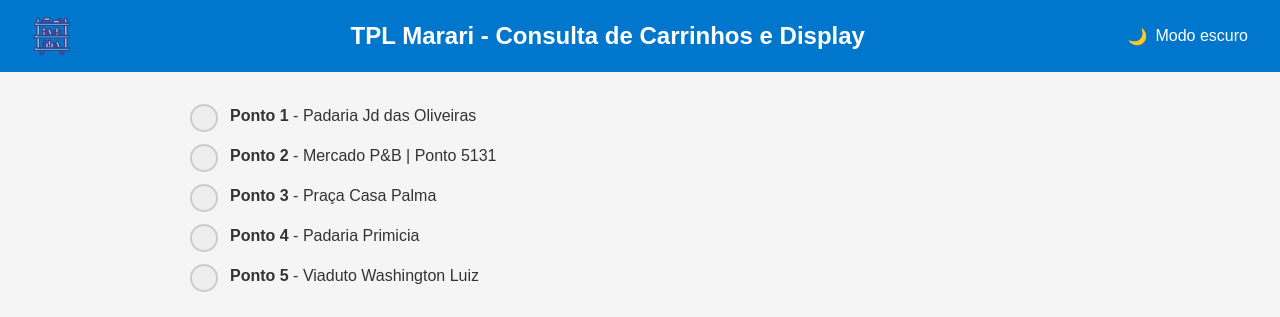
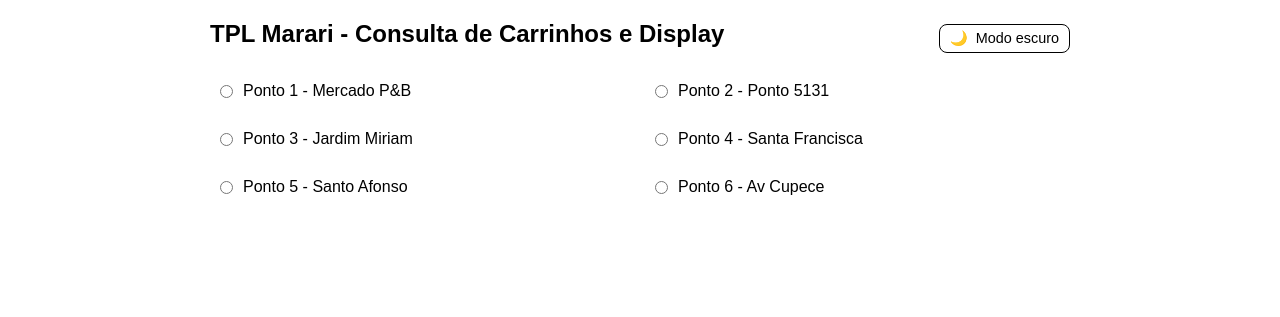
Before and after one commit to leolopes-7/dev-calendarios-unificados, a plain HTML site: page index.html in a window 1280 px wide. Drawn offline with Linux system fonts and the light colour scheme.

Commit message:
Add files via upload

```diff
--- a/index.html
+++ b/index.html
@@ -1,199 +1,81 @@
 <!DOCTYPE html>
-<html lang="pt-br">
+<html lang="pt-BR" data-theme="light">
 <head>
   <meta charset="UTF-8" />
-    <meta name="viewport" content="width=device-width, initial-scale=1" />
+  <meta name="viewport" content="width=device-width, initial-scale=1.0"/>
   <title>TPL Marari - Consulta de Carrinhos e Display</title>
-    <link rel="icon" type="image/x-icon" href="favicon.ico" />
   <link rel="stylesheet" href="style.css" />
-    <style>
-        /* Apenas CSS dos radio buttons para referência */
-        .calendar-checkbox {
-            position: relative;
-            padding-left: 2.5rem;
-            cursor: pointer;
-            display: inline-block;
-            user-select: none;
-            font-size: 1rem;
-            line-height: 1.5;
-        }
-
-        .calendar-checkbox input[type="radio"] {
-            position: absolute;
-            opacity: 0;
-            cursor: pointer;
-        }
-
-        .calendar-checkbox .checkmark {
-            position: absolute;
-            left: 0;
-            top: 0;
-            height: 1.5rem;
-            width: 1.5rem;
-            background-color: #eee;
-            border-radius: 50%;
-            border: 2px solid #ccc;
-            transition: all 0.3s ease;
-        }
-
-        .calendar-checkbox:hover .checkmark {
-            background-color: #ddd;
-        }
-
-        .calendar-checkbox input:checked ~ .checkmark {
-            background-color: #0077cc;
-            border-color: #0077cc;
-        }
-
-        .calendar-checkbox .checkmark::after {
-            content: "";
-            position: absolute;
-            display: none;
-        }
-
-        .calendar-checkbox input:checked ~ .checkmark::after {
-            display: block;
-        }
-
-        .calendar-checkbox .checkmark::after {
-            top: 5px;
-            left: 5px;
-            width: 6px;
-            height: 6px;
-            border-radius: 50%;
-            background: white;
-        }
-
-        /* Cores personalizadas para cada Ponto - checkmark */
-        .calendar-checkbox[data-point="1"] input:checked ~ .checkmark {
-            background-color: #2952A3; /* Azul */
-            border-color: #2952A3;
-        }
-        .calendar-checkbox[data-point="2"] input:checked ~ .checkmark {
-            background-color: #0D7813; /* Verde */
-            border-color: #0D7813;
-        }
-        .calendar-checkbox[data-point="3"] input:checked ~ .checkmark {
-            background-color: #E67C73; /* Laranja */
-            border-color: #E67C73;
-        }
-        .calendar-checkbox[data-point="4"] input:checked ~ .checkmark {
-            background-color: #B1365F; /* Vermelho */
-            border-color: #B1365F;
-        }
-        .calendar-checkbox[data-point="5"] input:checked ~ .checkmark {
-            background-color: #893B90; /* Roxo */
-            border-color: #893B90;
-        }
-    </style>
 </head>
 <body>
-    <header class="header">
-        <img src="logo.svg" alt="Logo TPL" class="logo-img" />
+  <div class="container">
+    <header>
       <h1>TPL Marari - Consulta de Carrinhos e Display</h1>
-        <button id="darkModeToggle">
-            <span class="icon">🌙</span>
-            <span class="label">Modo escuro</span>
+      <button id="theme-toggle">
+        <span id="theme-icon">🌙</span>
+        <span id="theme-text">Modo escuro</span>
       </button>
     </header>
 
-    <div class="main-container">
-        <div class="calendar-checkboxes">
-            <label class="calendar-checkbox" data-point="1">
-                <input type="radio" name="calendar" value="1" onclick="selectCalendar(1)">
-                <span class="checkmark"></span>
-                <strong>Ponto 1</strong> - Padaria Jd das Oliveiras
-            </label>
-            <label class="calendar-checkbox" data-point="2">
-                <input type="radio" name="calendar" value="2" onclick="selectCalendar(2)">
-                <span class="checkmark"></span>
-                <strong>Ponto 2</strong> - Mercado P&B | Ponto 5131
-            </label>
-            <label class="calendar-checkbox" data-point="3">
-                <input type="radio" name="calendar" value="3" onclick="selectCalendar(3)">
-                <span class="checkmark"></span>
-                <strong>Ponto 3</strong> - Praça Casa Palma
-            </label>
-            <label class="calendar-checkbox" data-point="4">
-                <input type="radio" name="calendar" value="4" onclick="selectCalendar(4)">
-                <span class="checkmark"></span>
-                <strong>Ponto 4</strong> - Padaria Primicia
-            </label>
-            <label class="calendar-checkbox" data-point="5">
-                <input type="radio" name="calendar" value="5" onclick="selectCalendar(5)">
-                <span class="checkmark"></span>
-                <strong>Ponto 5</strong> - Viaduto Washington Luiz
-            </label>
-        </div>
+    <section class="ponto-selector">
+      <label><input type="radio" name="ponto" value="1" />Ponto 1 - Mercado P&B</label>
+      <label><input type="radio" name="ponto" value="2" />Ponto 2 - Ponto 5131</label>
+      <label><input type="radio" name="ponto" value="3" />Ponto 3 - Jardim Miriam</label>
+      <label><input type="radio" name="ponto" value="4" />Ponto 4 - Santa Francisca</label>
+      <label><input type="radio" name="ponto" value="5" />Ponto 5 - Santo Afonso</label>
+      <label><input type="radio" name="ponto" value="6" />Ponto 6 - Av Cupece</label>
+    </section>
 
-        <div class="calendar-container">
-            <iframe id="calendarIframe" src="" frameborder="0" scrolling="no"></iframe>
-        </div>
+    <iframe id="calendar" src="" frameborder="0"></iframe>
   </div>
 
   <script>
-        const calendarSrcMap = {
-            1: "af1c95f4ae2831bba53c1cc769e785aefeb836b86a6af22aee8b1d2b73e6e190%40group.calendar.google.com",
-            2: "e34e0be9c80ce654dc03c852e6e3c52af2f53d129295e297861523cbbeff93c2%40group.calendar.google.com",
-            3: "d6c38e409070037546660123a107f4b95f65681a96c216cac7903d58465f5530%40group.calendar.google.com",
-            4: "e22e471e522d36c6e1bca2edfcecfbc5ea23c9af8b5b4d10004bf2c7e4b2261f%40group.calendar.google.com",
-            5: "1aa2749c04ae9ac703fa3b2ebbee2db79105711fcda01f98b82da998bc7488ce%40group.calendar.google.com"
+    const calendarMap = {
+      1: "https://calendar.google.com/calendar/u/0?cid=dHBsLm1hcmFyaUBnbWFpbC5jb20",
+      2: "https://calendar.google.com/calendar/u/0?cid=Y185OTYzZWYzNzFlYjQ2MDU3YjQ1Yjc1MjVmMzBiZTY0NzhjZjU5OGNmNTk1YjliOTgxNzcxNjE5NzU3NDlmYTRjQGdyb3VwLmNhbGVuZGFyLmdvb2dsZS5jb20",
+      3: "https://calendar.google.com/calendar/u/0?cid=Y19jNTI4ZjExZWE4YTU0OTMwYWI5OGM4ZTVkNThlN2ZjNTQ2Yzc1YmQ1YmE3Y2Y5ZTJmM2U2NjAzMmEwMmMzZDM1QGdyb3VwLmNhbGVuZGFyLmdvb2dsZS5jb20",
+      4: "https://calendar.google.com/calendar/u/0?cid=Y18yZjA2ODkxNjcyZWFiZjk3NTY2N2I4YjEzMzVkNWE3ZmYxMmNiM2QwYjM3ZDg4ZjVjM2NhYmYxNTM2YThhZGUzY0Bncm91cC5jYWxlbmRhci5nb29nbGUuY29t",
+      5: "https://calendar.google.com/calendar/u/0?cid=Y18zZGRmZTczZmVkNTcyNThhZmZjNzRmZDZjZGUxNzEzYmQ4N2MyZDY5N2FiMjg2MjEyZjAzN2U1ZmUwOGY2MjNkZEBncm91cC5jYWxlbmRhci5nb29nbGUuY29t",
+      6: "https://calendar.google.com/calendar/u/0?cid=OWRlMmM4MTg3YWI3YTQ3ZGRiYzBmZjljYTJmNzY1ZTA0ZjljNzI0NmE5ZDlmMDU5NDk4NTQ2MDFhZTVmNjg2M0Bncm91cC5jYWxlbmRhci5nb29nbGUuY29t"
     };
 
-        const calendarColorMap = {
-            1: "#2952A3", // Azul
-            2: "#0D7813", // Verde
-            3: "#E67C73", // Laranja
-            4: "#B1365F", // Vermelho
-            5: "#893B90"  // Roxo
-        };
+    const radioButtons = document.querySelectorAll('input[name="ponto"]');
+    const calendarFrame = document.getElementById('calendar');
+    const themeToggle = document.getElementById('theme-toggle');
+    const themeIcon = document.getElementById('theme-icon');
+    const themeText = document.getElementById('theme-text');
+    const rootElement = document.documentElement;
 
-        const selectedCalendar = localStorage.getItem("selectedCalendar") || null;
+    // Load saved settings
+    const savedPonto = localStorage.getItem('selectedPonto');
+    const savedTheme = localStorage.getItem('theme');
 
-        function updateIframe(srcId) {
-            const iframe = document.getElementById("calendarIframe");
-            let src = "https://calendar.google.com/calendar/embed?";
-            src += "ctz=America%2FSao_Paulo";
-            src += "&mode=AGENDA";
-
-            if (srcId && calendarSrcMap[srcId]) {
-                src += "&src=" + calendarSrcMap[srcId];
-                src += "&color=" + encodeURIComponent(calendarColorMap[srcId]);
-                localStorage.setItem("selectedCalendar", srcId);
+    if (savedPonto) {
+      document.querySelector(`input[name="ponto"][value="${savedPonto}"]`).checked = true;
+      calendarFrame.src = calendarMap[savedPonto];
     }
 
-            iframe.src = src;
+    if (savedTheme) {
+      rootElement.setAttribute("data-theme", savedTheme);
+      themeIcon.textContent = savedTheme === "dark" ? "☀️" : "🌙";
+      themeText.textContent = savedTheme === "dark" ? "Modo claro" : "Modo escuro";
     }
 
-        function selectCalendar(id) {
-            updateIframe(id);
-        }
-
-        window.addEventListener("load", () => {
-            if (selectedCalendar) {
-                const input = document.querySelector(`input[value="${selectedCalendar}"]`);
-                if (input) input.checked = true;
-                updateIframe(selectedCalendar);
-            }
+    radioButtons.forEach(radio => {
+      radio.addEventListener('change', () => {
+        const selected = radio.value;
+        calendarFrame.src = calendarMap[selected];
+        localStorage.setItem('selectedPonto', selected);
+      });
     });
 
-        // Dark mode toggle
-        const toggleButton = document.getElementById("darkModeToggle");
-        const darkMode = localStorage.getItem("darkMode") === "true";
-
-        function applyDarkMode(active) {
-            document.body.classList.toggle("dark-mode", active);
-            toggleButton.querySelector(".icon").textContent = active ? "☀️" : "🌙";
-            toggleButton.querySelector(".label").textContent = active ? "Modo claro" : "Modo escuro";
-        }
-
-        toggleButton.addEventListener("click", () => {
-            const enabled = document.body.classList.toggle("dark-mode");
-            localStorage.setItem("darkMode", enabled);
-            applyDarkMode(enabled);
+    themeToggle.addEventListener('click', () => {
+      const currentTheme = rootElement.getAttribute("data-theme");
+      const newTheme = currentTheme === "light" ? "dark" : "light";
+      rootElement.setAttribute("data-theme", newTheme);
+      localStorage.setItem("theme", newTheme);
+      themeIcon.textContent = newTheme === "dark" ? "☀️" : "🌙";
+      themeText.textContent = newTheme === "dark" ? "Modo claro" : "Modo escuro";
     });
-
-        applyDarkMode(darkMode);
   </script>
 </body>
 </html>
--- a/style.css
+++ b/style.css
@@ -1,194 +1,124 @@
-/* Reset básico */
-body, h1, label, input, button {
+/* Reset */
+* {
   margin: 0;
   padding: 0;
   box-sizing: border-box;
-    font-family: sans-serif;
 }
 
-body {
-    background-color: #f5f5f5;
-    color: #333;
-    transition: background-color 0.3s ease, color 0.3s ease;
+body, html {
+  font-family: sans-serif;
+  height: 100%;
+  background-color: var(--bg);
+  color: var(--text);
 }
 
-.dark-mode {
-    background-color: #1f1f1f;
-    color: #f5f5f5;
+:root {
+  --bg: #ffffff;
+  --text: #000000;
+  --primary: #0050b3;
+  --radio1: #007bff;
+  --radio2: #28a745;
+  --radio3: #ffc107;
+  --radio4: #e83e8c;
+  --radio5: #6f42c1;
+  --radio6: #20c997;
 }
 
-.header {
-    display: flex;
-    align-items: center;
-    justify-content: space-between;
-    background-color: #0077cc;
-    color: white;
-    padding: 1rem 2rem;
-    flex-wrap: wrap;
+[data-theme="dark"] {
+  --bg: #121212;
+  --text: #f0f0f0;
 }
 
-.header h1 {
-    font-size: 1.5rem;
-    margin-left: 1rem;
+.container {
+  max-width: 900px;
+  margin: auto;
+  padding: 20px;
 }
 
-.logo-img {
-    height: 40px;
+header {
+  display: flex;
+  justify-content: space-between;
+  align-items: center;
+  flex-wrap: wrap;
+  margin-bottom: 1rem;
 }
 
-#darkModeToggle {
+h1 {
+  font-size: 1.5rem;
+  margin-bottom: 0.5rem;
+}
+
+#theme-toggle {
   background: none;
-    border: none;
-    color: white;
+  border: 1px solid var(--text);
+  padding: 5px 10px;
+  border-radius: 8px;
   cursor: pointer;
   display: flex;
   align-items: center;
-    font-size: 1rem;
-    transition: color 0.3s ease;
+  gap: 0.5rem;
+  font-size: 0.9rem;
+  transition: background 0.3s, color 0.3s;
 }
 
-#darkModeToggle .icon {
-    margin-right: 0.5rem;
+#theme-toggle:hover {
+  background-color: var(--text);
+  color: var(--bg);
 }
 
-/* Main layout */
-.main-container {
-    padding: 2rem;
-    max-width: 900px;
-    margin: 0 auto;
+.ponto-selector {
+  display: grid;
+  grid-template-columns: 1fr 1fr;
+  gap: 10px;
+  margin-bottom: 20px;
 }
 
-.calendar-checkboxes {
+.ponto-selector label {
   display: flex;
-    flex-direction: column;
-    gap: 1rem;
-    margin-bottom: 2rem;
+  align-items: center;
+  gap: 10px;
+  padding: 10px;
+  border-radius: 12px;
+  font-weight: 500;
+  cursor: pointer;
+  transition: transform 0.2s;
 }
 
-/* Custom radio buttons */
-.calendar-checkbox {
-    position: relative;
-    padding-left: 2.5rem;
-    cursor: pointer;
-    display: inline-block;
-    user-select: none;
-    font-size: 1rem;
-    line-height: 1.5;
+.ponto-selector label:hover {
+  transform: scale(1.02);
 }
 
-.calendar-checkbox input[type="radio"] {
-    position: absolute;
-    opacity: 0;
-    cursor: pointer;
+.ponto-selector input[type="radio"] {
+  accent-color: currentColor;
 }
 
-.calendar-checkbox .checkmark {
-    position: absolute;
-    left: 0;
-    top: 0;
-    height: 1.5rem;
-    width: 1.5rem;
-    background-color: #eee;
-    border-radius: 50%;
-    border: 2px solid #ccc;
-    transition: all 0.3s ease;
+.ponto-selector input[value="1"]:checked + label,
+.ponto-selector label input[value="1"] {
+  color: var(--radio1);
+}
+.ponto-selector input[value="2"]:checked + label,
+.ponto-selector label input[value="2"] {
+  color: var(--radio2);
+}
+.ponto-selector input[value="3"]:checked + label,
+.ponto-selector label input[value="3"] {
+  color: var(--radio3);
+}
+.ponto-selector input[value="4"]:checked + label,
+.ponto-selector label input[value="4"] {
+  color: var(--radio4);
+}
+.ponto-selector input[value="5"]:checked + label,
+.ponto-selector label input[value="5"] {
+  color: var(--radio5);
+}
+.ponto-selector input[value="6"]:checked + label,
+.ponto-selector label input[value="6"] {
+  color: var(--radio6);
 }
 
-.calendar-checkbox:hover .checkmark {
-    background-color: #ddd;
+iframe {
+  width: 100%;
+  height: 80vh;
+  border: none;
 }
-
-.calendar-checkbox input:checked ~ .checkmark {
-    background-color: #0077cc;
-    border-color: #0077cc;
-}
-
-.calendar-checkbox .checkmark::after {
-    content: "";
-    position: absolute;
-    display: none;
-}
-
-.calendar-checkbox input:checked ~ .checkmark::after {
-    display: block;
-}
-
-.calendar-checkbox .checkmark::after {
-    top: 5px;
-    left: 5px;
-    width: 6px;
-    height: 6px;
-    border-radius: 50%;
-    background: white;
-}
-
-/* Cores para os nomes dos pontos */
-.ponto1 {
-    color: #2952A3; /* Azul */
-}
-.ponto2 {
-    color: #0D7813; /* Verde */
-}
-.ponto3 {
-    color: #E67C73; /* Laranja */
-}
-.ponto4 {
-    color: #B1365F; /* Vermelho */
-}
-.ponto5 {
-    color: #893B90; /* Roxo */
-}
-
-/* Dark mode adjustments */
-.dark-mode .header {
-    background-color: #111;
-    color: #f5f5f5;
-}
-
-.dark-mode #darkModeToggle {
-    color: #f5f5f5;
-}
-
-.dark-mode .calendar-checkbox .checkmark {
-    background-color: #444;
-    border-color: #666;
-}
-
-.dark-mode .calendar-checkbox input:checked ~ .checkmark {
-    background-color: #ffa500;
-    border-color: #ffa500;
-}
-
-.dark-mode .calendar-checkbox .checkmark::after {
-    background: #1f1f1f;
-}
-
-/* Manter a cor dos pontos no dark mode */
-.dark-mode .ponto1 {
-    color: #2952A3; /* Azul */
-}
-.dark-mode .ponto2 {
-    color: #0D7813; /* Verde */
-}
-.dark-mode .ponto3 {
-    color: #E67C73; /* Laranja */
-}
-.dark-mode .ponto4 {
-    color: #B1365F; /* Vermelho */
-}
-.dark-mode .ponto5 {
-    color: #893B90; /* Roxo */
-}
-
-/* Calendar iframe */
-.calendar-container iframe {
-    width: 100%;
-    height: 600px;
-    border: none;
-    background-color: white;
-    transition: background-color 0.3s ease;
-}
-
-.dark-mode .calendar-container iframe {
-    background-color: #2c2c2c;
-}
```
Lines whose indentation alone changed are shown as unchanged.
